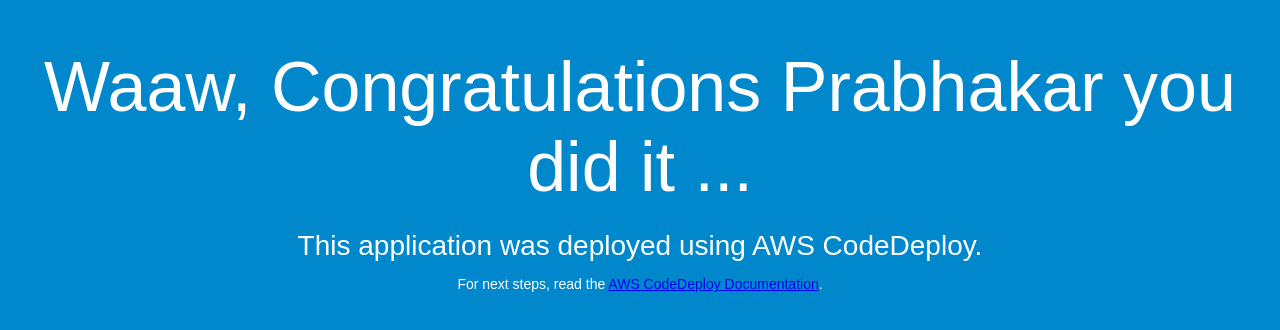
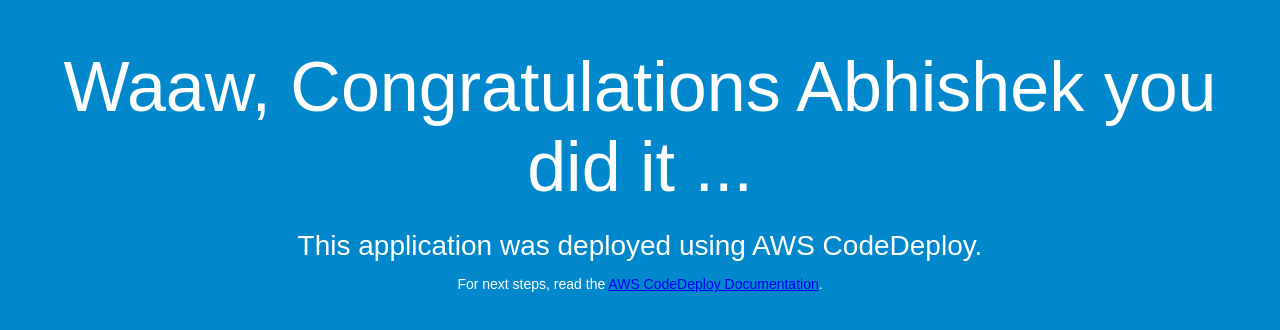
Before and after one commit to abhishekdangi2020/aws_codedeploy_using_github-master, a plain HTML site: page aws_codedeploy_using_github-master/index.html in a window 1280 px wide. Drawn offline with Linux system fonts and the light colour scheme.

Commit message:
Update index.html

```diff
--- a/aws_codedeploy_using_github-master/index.html
+++ b/aws_codedeploy_using_github-master/index.html
@@ -26,7 +26,7 @@
 </head>
 <body>
   <div align="center">
-    <h1>Waaw, Congratulations Prabhakar you did it ...</h1>
+    <h1>Waaw, Congratulations Abhishek you did it ...</h1>
     <h2>This application was deployed using AWS CodeDeploy.</h2>
     <p>For next steps, read the <a href="http://aws.amazon.com/documentation/codedeploy">AWS CodeDeploy Documentation</a>.</p>
   </div>
```
